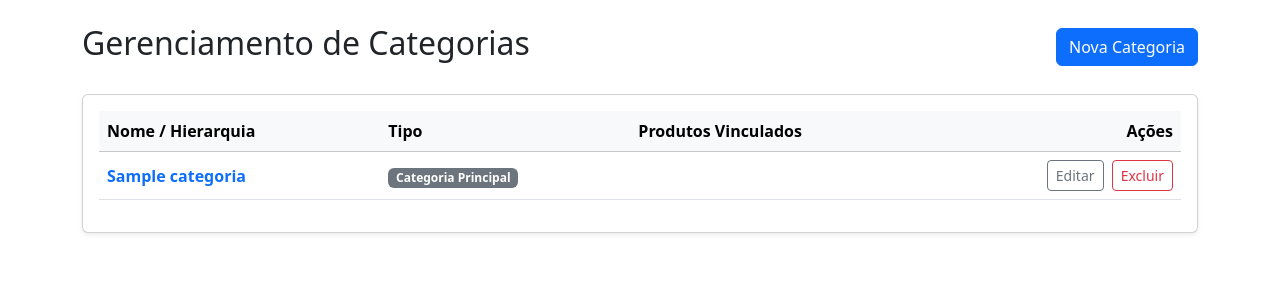
After one commit to lazaroPedro/GerencieCoisas, a Django app: page /categorias/ in a window 1280 px wide. The commit adds this page. Shown: the top 300 px of the page. Run offline with Django 5.2, Linux system fonts and the light colour scheme; tables that the repository leaves empty hold one stand-in row (values such as "Sample post").

Commit message:
feat: add categories and implement full CRUD operations

```diff
--- a/GerencieCoisas/urls.py
+++ b/GerencieCoisas/urls.py
@@ -22,6 +22,7 @@ from produtos import views
 urlpatterns = [
     path('admin/', admin.site.urls),
     path('produtos/', include('produtos.urls')),
+    path('categorias/', include('categorias.urls')),
 
 
 ]
--- /dev/null
+++ b/categorias/urls.py
@@ -0,0 +1,12 @@
+from categorias import views
+from django.urls import path
+
+app_name = 'categorias'
+
+urlpatterns = [
+    path('', views.index, name='index'),
+    path('create', views.create, name='create'),
+    path('edit/<int:pk>', views.edit, name='edit'),
+    path('delete/<int:pk>', views.delete, name='delete'),
+
+]
--- a/categorias/views.py
+++ b/categorias/views.py
@@ -1,3 +1,43 @@
-from django.shortcuts import render
+from django.shortcuts import render, redirect
+
+from categorias.forms import CategoriaForm
+from categorias.models import Categoria
+
 
 # Create your views here.
+
+def index(request):
+    categorias = Categoria.objects.all()
+    return render(request, "categorias/index.html", {"categorias": categorias})
+
+def create(request):
+    if request.method == 'POST':
+        form = CategoriaForm(request.POST)
+        if form.is_valid():
+            form.save()
+            return redirect('categorias:index')
+    else:
+
+        form = CategoriaForm()
+
+    return render(request, 'categorias/create.html', {'form': form})
+
+def edit(request, pk):
+    categorias = Categoria.objects.get(id=pk)
+    if request.method == 'POST':
+        form = CategoriaForm(request.POST, instance=categorias)
+        if form.is_valid():
+            form.save()
+            return redirect('categorias:index')
+    else:
+        form = CategoriaForm(instance=categorias)
+    return render(request, 'categorias/edit.html', {'form': form, "categorias": categorias})
+
+def delete(request, pk):
+    categorias = Categoria.objects.get(id=pk)
+    if request.method == 'POST':
+        categorias.delete()
+        return redirect('categorias:index')
+    else:
+        form = CategoriaForm(instance=categorias)
+    return render(request, 'categorias/delete.html', {'form': form, "categorias": categorias})
--- a/produtos/views.py
+++ b/produtos/views.py
@@ -15,7 +15,7 @@ def create(request):
         form = ProdutoForm(request.POST)
         if form.is_valid():
             form.save()
-            return redirect('index')
+            return redirect('produtos:index')
     else:
 
         form = ProdutoForm()
@@ -28,7 +28,7 @@ def edit(request, pk):
         form = ProdutoEditForm(request.POST, instance=produto)
         if form.is_valid():
             form.save()
-            return redirect('index')
+            return redirect('produtos:index')
     else:
         form = ProdutoEditForm(instance=produto)
     return render(request, 'produtos/edit.html', {'form': form, 'produto': produto})
@@ -37,7 +37,7 @@ def delete(request, pk):
     produto = Produto.objects.get(id=pk)
     if request.method == 'POST':
         produto.delete()
-        return redirect('index')
+        return redirect('produtos:index')
     else:
         form = ProdutoForm(instance=produto)
     return render(request, 'produtos/delete.html', {'form': form, 'produto': produto})
--- /dev/null
+++ b/templates/categorias/index.html
@@ -0,0 +1,70 @@
+{% extends 'base.html' %}
+
+{% block content %}
+<div class="container mt-4">
+    <div class="d-flex justify-content-between align-items-center mb-4">
+        <h2>Gerenciamento de Categorias</h2>
+        <a href="{% url 'categorias:create' %}" class="btn btn-primary">
+            <i class="fas fa-plus"></i> Nova Categoria
+        </a>
+    </div>
+
+    <div class="card shadow-sm">
+        <div class="card-body">
+            <div class="table-responsive">
+                <table class="table table-hover align-middle">
+                    <thead class="table-light">
+                        <tr>
+                            <th>Nome / Hierarquia</th>
+                            <th>Tipo</th>
+                            <th>Produtos Vinculados</th>
+                            <th class="text-end">Ações</th>
+                        </tr>
+                    </thead>
+                    <tbody>
+                        {% for category in categorias %}
+                        <tr>
+                            <td>
+                                {% if category.parent %}
+                                    <!-- Indentação visual para subcategorias -->
+                                    <span class="text-muted ms-3">↳</span>
+                                    <strong>{{ category.name }}</strong>
+                                    <br>
+                                    <small class="text-muted ms-4">Pertence a: {{ category.parent.name }}</small>
+                                {% else %}
+                                    <strong class="text-primary">{{ category.name }}</strong>
+                                {% endif %}
+                            </td>
+                            <td>
+                                {% if category.parent %}
+                                    <span class="badge bg-info text-dark">Subcategoria</span>
+                                {% else %}
+                                    <span class="badge bg-secondary">Categoria Principal</span>
+                                {% endif %}
+                            </td>
+                            <td>
+
+                            </td>
+                            <td class="text-end">
+                                <a href="{% url 'categorias:edit' pk=category.id %}" class="btn btn-sm btn-outline-secondary me-1">
+                                    Editar
+                                </a>
+                                <a href="{% url 'categorias:delete' pk=category.id %}" class="btn btn-sm btn-outline-danger">
+                                    Excluir
+                                </a>
+                            </td>
+                        </tr>
+                        {% empty %}
+                        <tr>
+                            <td colspan="4" class="text-center py-4">
+                                <p class="text-muted mb-0">Nenhuma categoria cadastrada.</p>
+                            </td>
+                        </tr>
+                        {% endfor %}
+                    </tbody>
+                </table>
+            </div>
+        </div>
+    </div>
+</div>
+{% endblock %}
--- a/templates/produtos/index.html
+++ b/templates/produtos/index.html
@@ -19,7 +19,8 @@
                             <th>Preço</th>
                             <th>Estoque</th>
                             <th>Status</th>
-                            <th class="text-end">Ações</th>
+                            <th>Categoria</th>
+                            <th class="text-end"></th>
                         </tr>
                     </thead>
                     <tbody>
@@ -38,6 +39,9 @@
                                 {% else %}
                                     <span class="badge bg-danger">Inativo</span>
                                 {% endif %}
+                            </td>
+                            <td>
+                                {{ produto.category }}
                             </td>
                             <td class="text-end">
                                 <a href="{% url 'produtos:edit' pk=produto.id %}" class="btn btn-sm btn-outline-secondary me-1">
```
Also changed, not shown: categorias/forms.py (added, +21 -0 lines), produtos/forms.py (+19 -4 lines), templates/categorias/create.html (added, +52 -0 lines), templates/categorias/delete.html (added, +48 -0 lines), templates/categorias/edit.html (added, +47 -0 lines).
